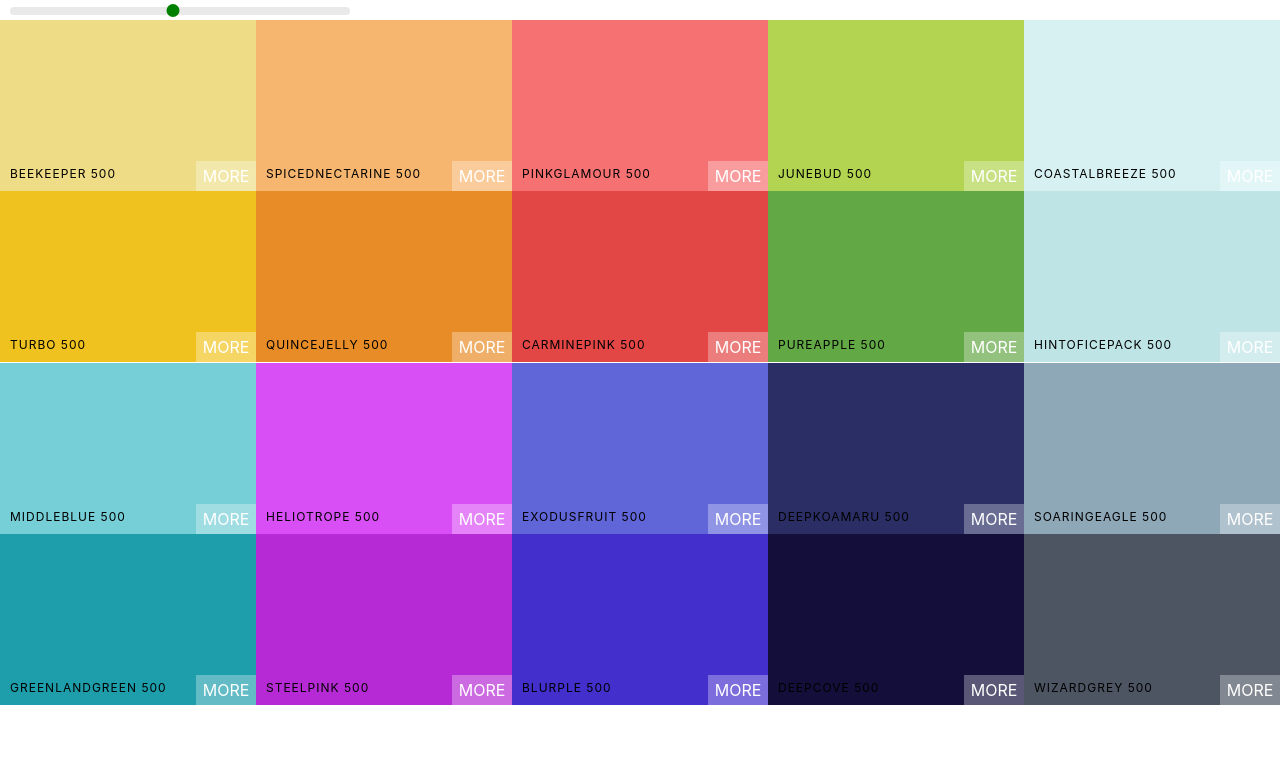
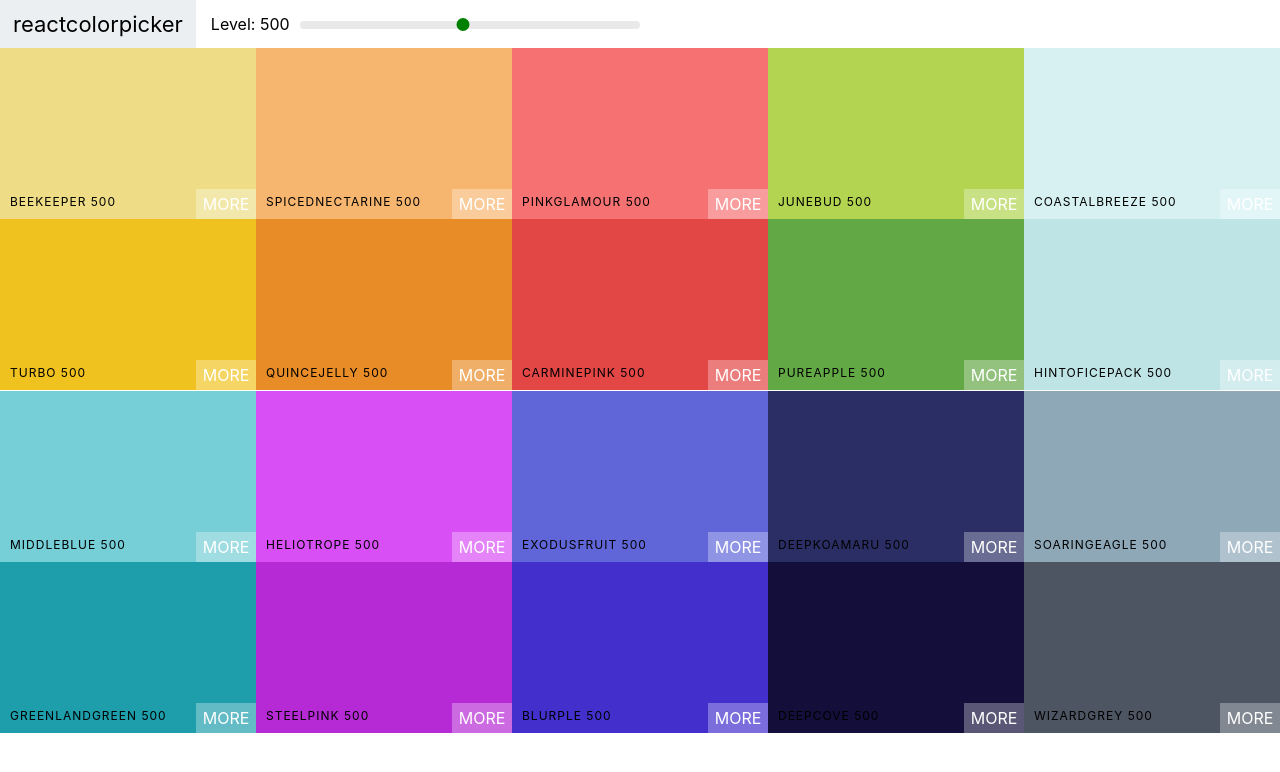
Before and after one commit to LoukrichiFouad97/color-palettes-project, a React (Create React App) app: page / in a window 1280 px wide. Shown: the top 772 px of the page. Built offline with nearby package versions, Linux system fonts and the light colour scheme.

Commit message:
add Navbar

```diff
--- /dev/null
+++ b/src/components/Navbar.css
@@ -0,0 +1,49 @@
+.Navbar {
+	display: flex;
+	align-items: center;
+	justify-content: flex-start;
+	height: 6vh;
+}
+
+.logo {
+	margin-right: 15px;
+	padding: 0 13px;
+	font-size: 22px;
+	background-color: #eceff1;
+	height: 100%;
+	display: flex;
+	align-items: center;
+}
+
+.logo a {
+	text-decoration: none;
+	color: black;
+}
+
+.slider {
+	width: 340px;
+	margin: 0 10px;
+	display: inline-block;
+}
+
+.rc-slider-track {
+	background-color: transparent;
+}
+
+.rc-slider-handle,
+.rc-slider-handle:hover,
+.rc-slider-handle:active,
+.rc-slider-handle:focus {
+	background-color: green;
+	outline: none;
+	border: 2px solid green;
+	box-shadow: none;
+	width: 13px;
+	height: 13px;
+	margin-top: -3px;
+	margin-left: -7px;
+}
+
+.rc-slider-rail {
+	height: 8px;
+}
--- /dev/null
+++ b/src/components/Navbar.js
@@ -0,0 +1,31 @@
+import React, { Component } from "react";
+import Slider from "rc-slider";
+import "rc-slider/assets/index.css";
+import "./Navbar.css"
+
+export default class Navbar extends Component {
+	render() {
+		const { level, changeLevel } = this.props;
+		return (
+			<div>
+				<header className="Navbar">
+					<div className="logo">
+						<a href="#">reactcolorpicker</a>
+					</div>
+					<div className="slider-container">
+						<span>Level: {level}</span>
+						<div className="slider">
+							<Slider
+								defaultValue={level}
+								min={100}
+								max={900}
+								step={100}
+								onAfterChange={changeLevel}
+							/>
+						</div>
+					</div>
+				</header>
+			</div>
+		);
+	}
+}
--- a/src/components/Palette.css
+++ b/src/components/Palette.css
@@ -5,31 +5,3 @@
 .Palette-color {
 	height: 90%;
 }
-
-.slider {
-	width: 340px;
-	margin: 0 10px;
-	display: inline-block;
-}
-
-.rc-slider-track {
-	background-color: transparent;
-}
-
-.rc-slider-handle,
-.rc-slider-handle:hover,
-.rc-slider-handle:active,
-.rc-slider-handle:focus {
-	background-color: green;
-	outline: none;
-	border: 2px solid green;
-	box-shadow: none;
-	width: 13px;
-	height: 13px;
-	margin-top: -3px;
-	margin-left: -7px;
-}
-
-.rc-slider-rail {
-	height: 8px;
-}
--- a/src/components/Palette.js
+++ b/src/components/Palette.js
@@ -1,8 +1,7 @@
 import React, { Component } from "react";
 import ColorBox from "./ColorBox";
-import "rc-slider/assets/index.css";
+import Navbar from "./Navbar";
 import "./Palette.css";
-import Slider from "rc-slider";
 
 export default class Palette extends Component {
 	constructor(props) {
@@ -25,15 +24,7 @@
 		});
 		return (
 			<div className="Palette">
-				<div className="slider">
-					<Slider
-						defaultValue={level}
-						min={100}
-						max={900}
-						step={100}
-						onAfterChange={this.changeLevel}
-					/>
-				</div>
+				<Navbar level={level} changeLevel={this.changeLevel} />
 				<div className="Palette-color">{colorBoxes}</div>
 			</div>
 		);
```
